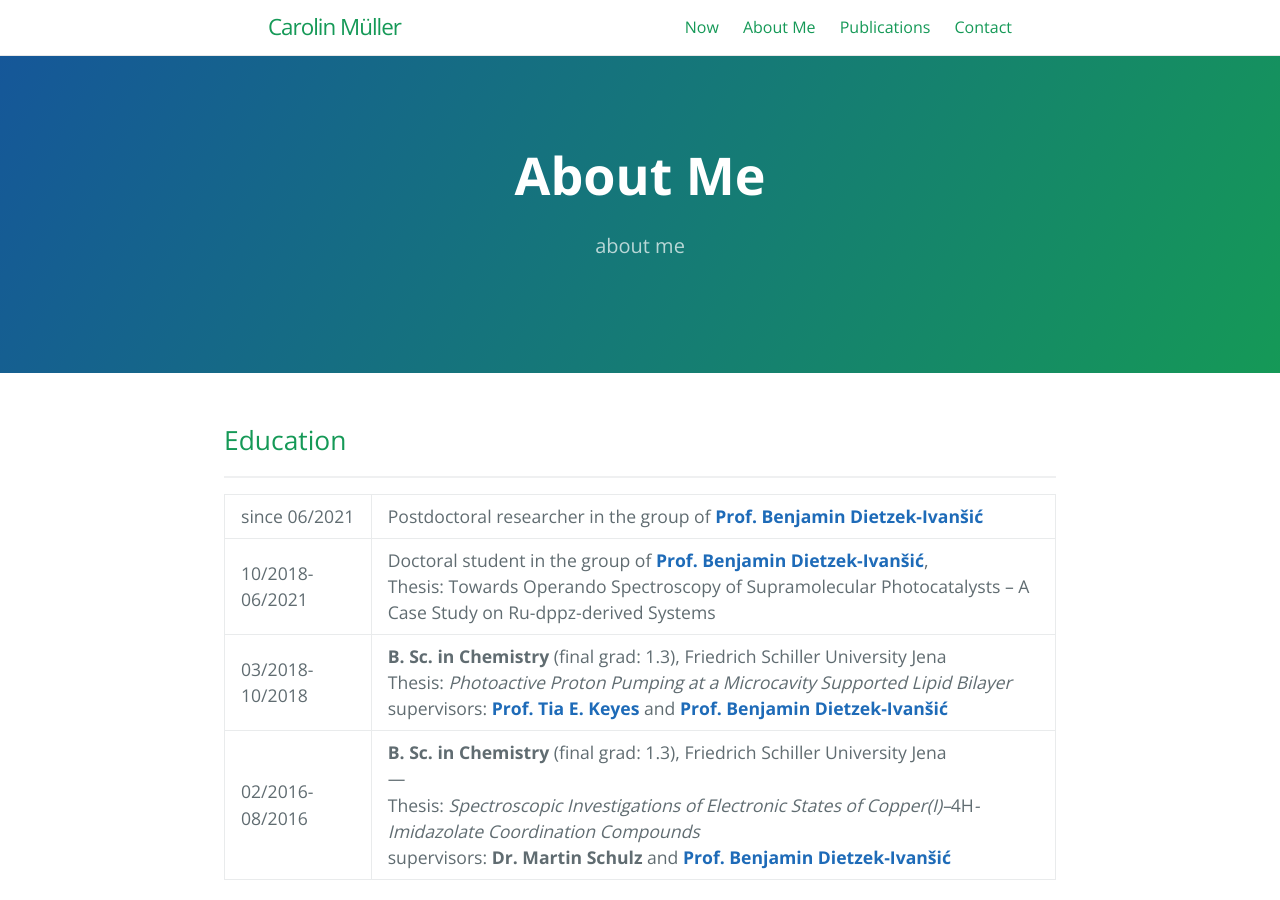
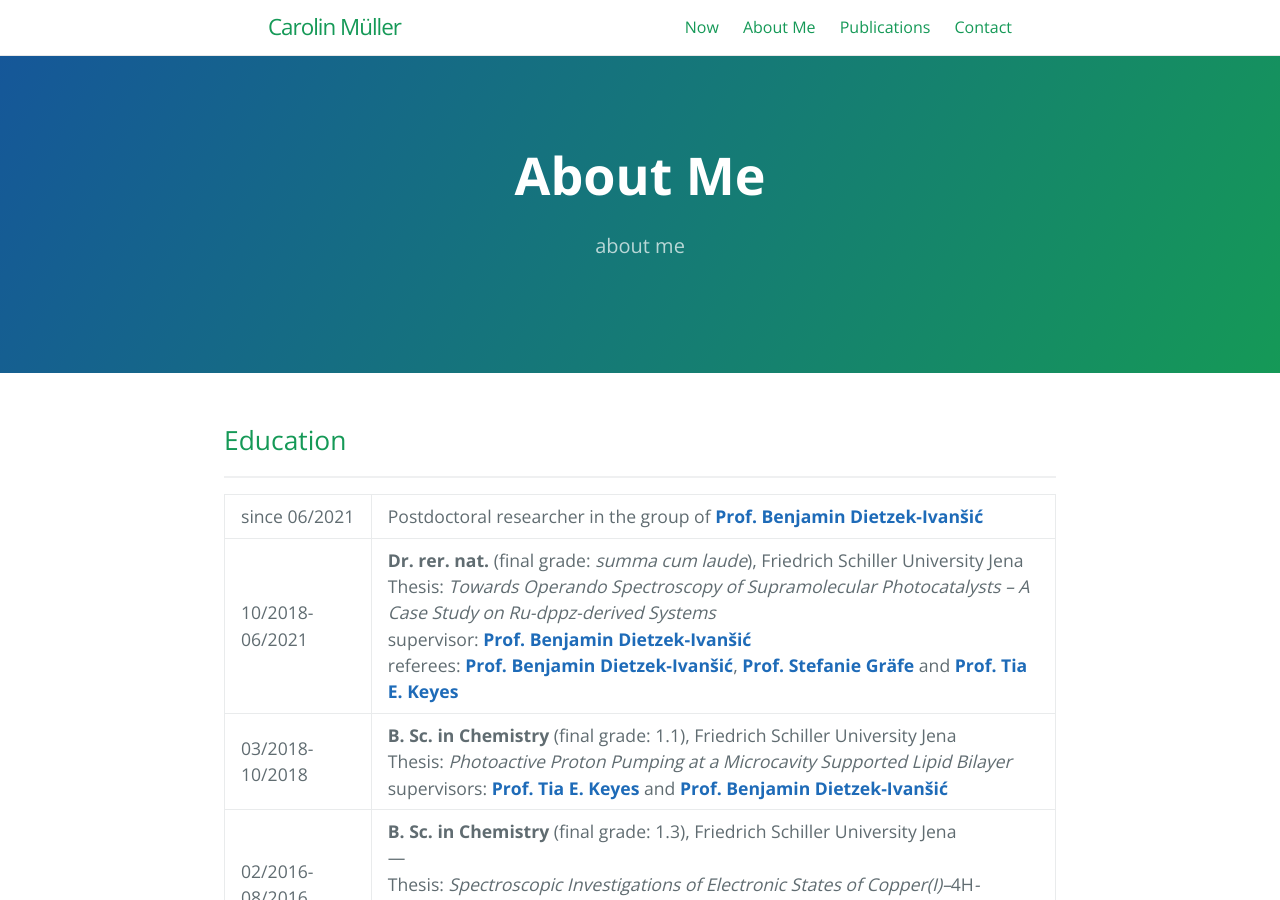
Before and after one commit to carolin-m/carolin-m.github.io, a Jekyll site: the page built from about.md, in a window 1280 px wide and 900 px high. Built offline with Jekyll 4.4.1, drawn with Linux system fonts in a browser that asks for light colours.

Commit message:
Update about.md

```diff
--- a/about.md
+++ b/about.md
@@ -11,9 +11,9 @@
 ________________
 
 | since 06/2021 | Postdoctoral researcher in the group of [**Prof. Benjamin Dietzek-Ivanšić**](https://www.ipc.uni-jena.de/en/AGDietzek) |
-| 10/2018-06/2021  | Doctoral student in the group of [**Prof. Benjamin Dietzek-Ivanšić**](https://www.ipc.uni-jena.de/en/AGDietzek), <br />  Thesis: Towards Operando Spectroscopy of Supramolecular Photocatalysts – A Case Study on Ru-dppz-derived Systems |
-| 03/2018-10/2018 | **B. Sc. in Chemistry** (final grad: 1.3), Friedrich Schiller University Jena <br /> Thesis: *Photoactive Proton Pumping at a Microcavity Supported Lipid Bilayer* <br /> supervisors: [**Prof. Tia E. Keyes**](https://sites.google.com/dcu.ie/keyes-research-group/home) and  [**Prof. Benjamin Dietzek-Ivanšić**](https://www.ipc.uni-jena.de/en/AGDietzek) |
-| 02/2016-08/2016 | **B. Sc. in Chemistry** (final grad: 1.3), Friedrich Schiller University Jena <br /> --- <br /> Thesis: *Spectroscopic Investigations of Electronic States of Copper(I)–*4H*-Imidazolate Coordination Compounds* <br /> supervisors: **Dr. Martin Schulz** and [**Prof. Benjamin Dietzek-Ivanšić**](https://www.ipc.uni-jena.de/en/AGDietzek) |
+| 10/2018-06/2021  | **Dr. rer. nat.** (final grade: *summa cum laude*), Friedrich Schiller University Jena <br /> Thesis: *Towards Operando Spectroscopy of Supramolecular Photocatalysts – A Case Study on Ru-dppz-derived Systems* <br /> supervisor: [**Prof. Benjamin Dietzek-Ivanšić**](https://www.ipc.uni-jena.de/en/AGDietzek) <br /> referees: [**Prof. Benjamin Dietzek-Ivanšić**](https://www.ipc.uni-jena.de/en/AGDietzek), [**Prof. Stefanie Gräfe**](https://www.ipc.uni-jena.de/Theochem) and [**Prof. Tia E. Keyes**](https://sites.google.com/dcu.ie/keyes-research-group/home)  |
+| 03/2018-10/2018 | **B. Sc. in Chemistry** (final grade: 1.1), Friedrich Schiller University Jena <br /> Thesis: *Photoactive Proton Pumping at a Microcavity Supported Lipid Bilayer* <br /> supervisors: [**Prof. Tia E. Keyes**](https://sites.google.com/dcu.ie/keyes-research-group/home) and  [**Prof. Benjamin Dietzek-Ivanšić**](https://www.ipc.uni-jena.de/en/AGDietzek) |
+| 02/2016-08/2016 | **B. Sc. in Chemistry** (final grade: 1.3), Friedrich Schiller University Jena <br /> --- <br /> Thesis: *Spectroscopic Investigations of Electronic States of Copper(I)–*4H*-Imidazolate Coordination Compounds* <br /> supervisors: **Dr. Martin Schulz** and [**Prof. Benjamin Dietzek-Ivanšić**](https://www.ipc.uni-jena.de/en/AGDietzek) |
 
 ## Fellowships <br>
 ________________
```
